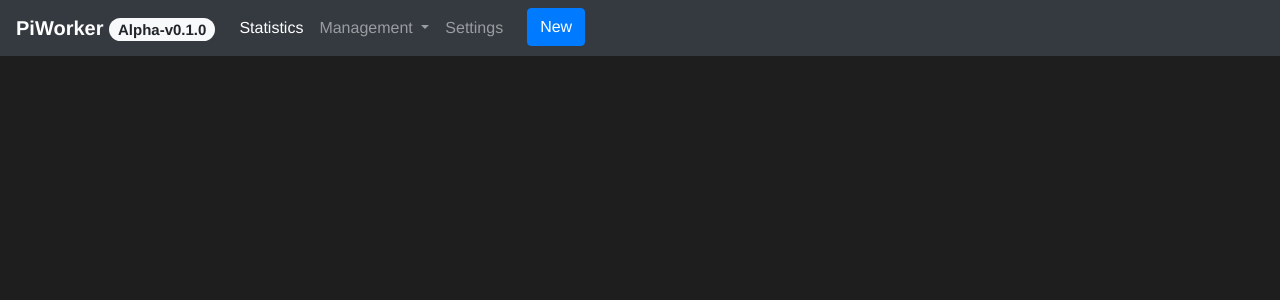
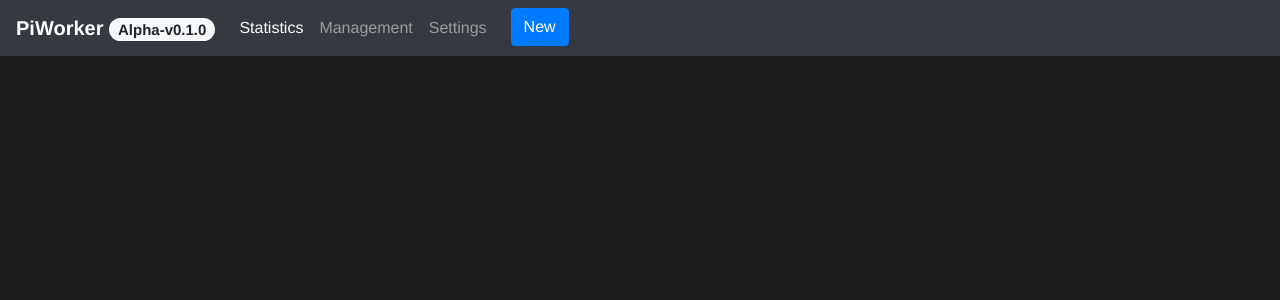
Before and after one commit to Pegasus8/piworker, a Vue app in the folder webui/frontend/: page / in a window 1280 px wide. Shown: the top 300 px of the page. Built offline with nearby package versions, Linux system fonts and the light colour scheme; what vue-uuid would draw is missing.

Commit message:
Removed dropdown

```diff
--- a/webui/frontend/src/components/navbar/Navbar.vue
+++ b/webui/frontend/src/components/navbar/Navbar.vue
@@ -22,20 +22,7 @@
           <router-link :to="{name: 'statistics'}" class="nav-link">Statistics</router-link>
         </li>
         <li class="nav-item dropdown">
-          <a
-            class="nav-link dropdown-toggle"
-            id="managementDropdown"
-            role="button"
-            data-toggle='dropdown'
-            aria-haspopup="true"
-            aria-expanded="false"
-            href="#">
-            Management
-          </a>
-          <div class="dropdown-menu" aria-labelledby="managementDropdown">
-            <router-link class="dropdown-item" :to="{ name: 'tasks-list' }">Tasks</router-link>
-            <router-link class="dropdown-item" :to="{ name: 'new-task' }">New Task</router-link>
-          </div>
+          <router-link :to="{name: 'management'}" class="nav-link">Management</router-link>
         </li>
         <li class="nav-item">
           <router-link :to="{name: 'settings'}" class="nav-link">Settings</router-link>
```
